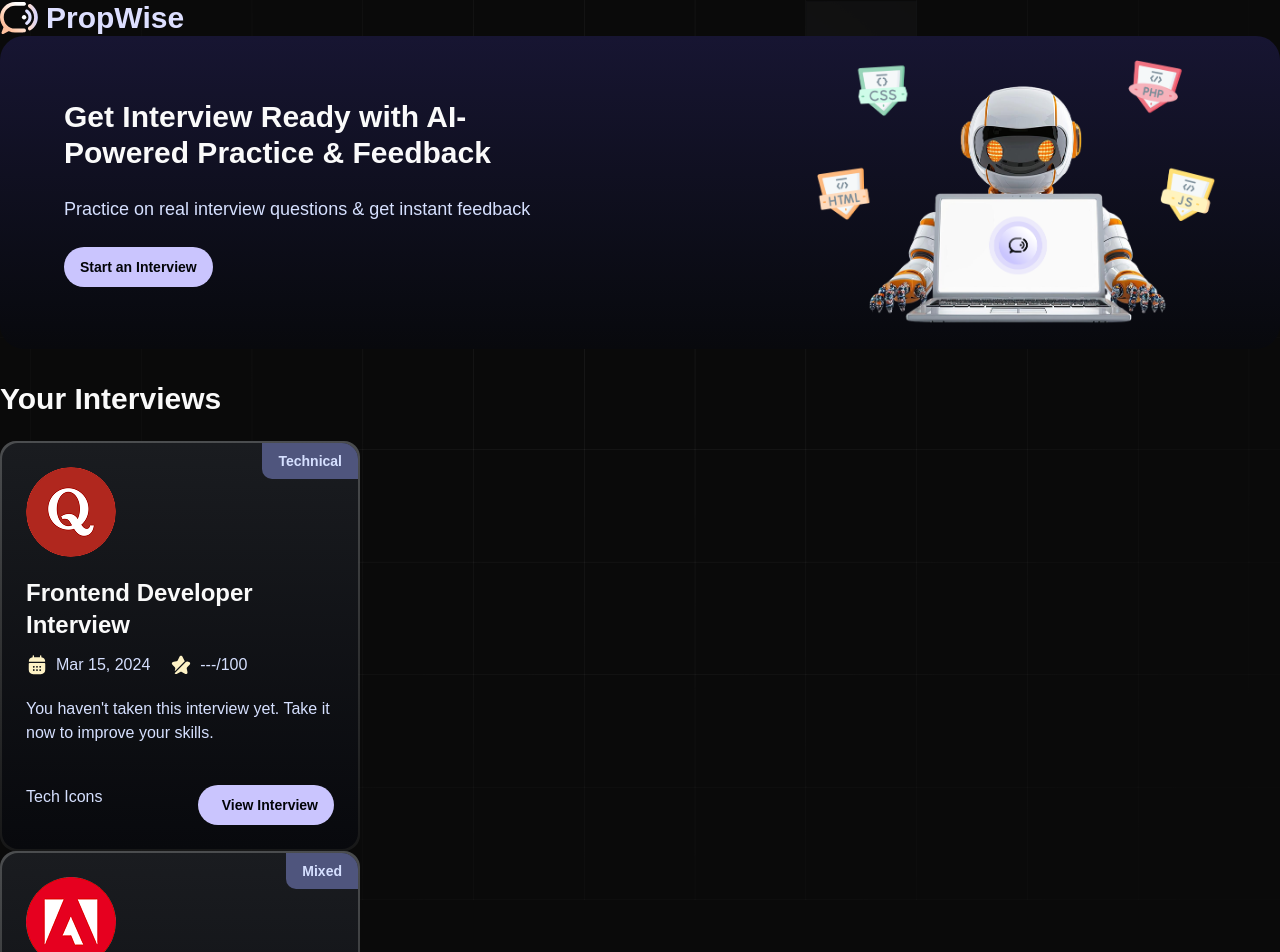
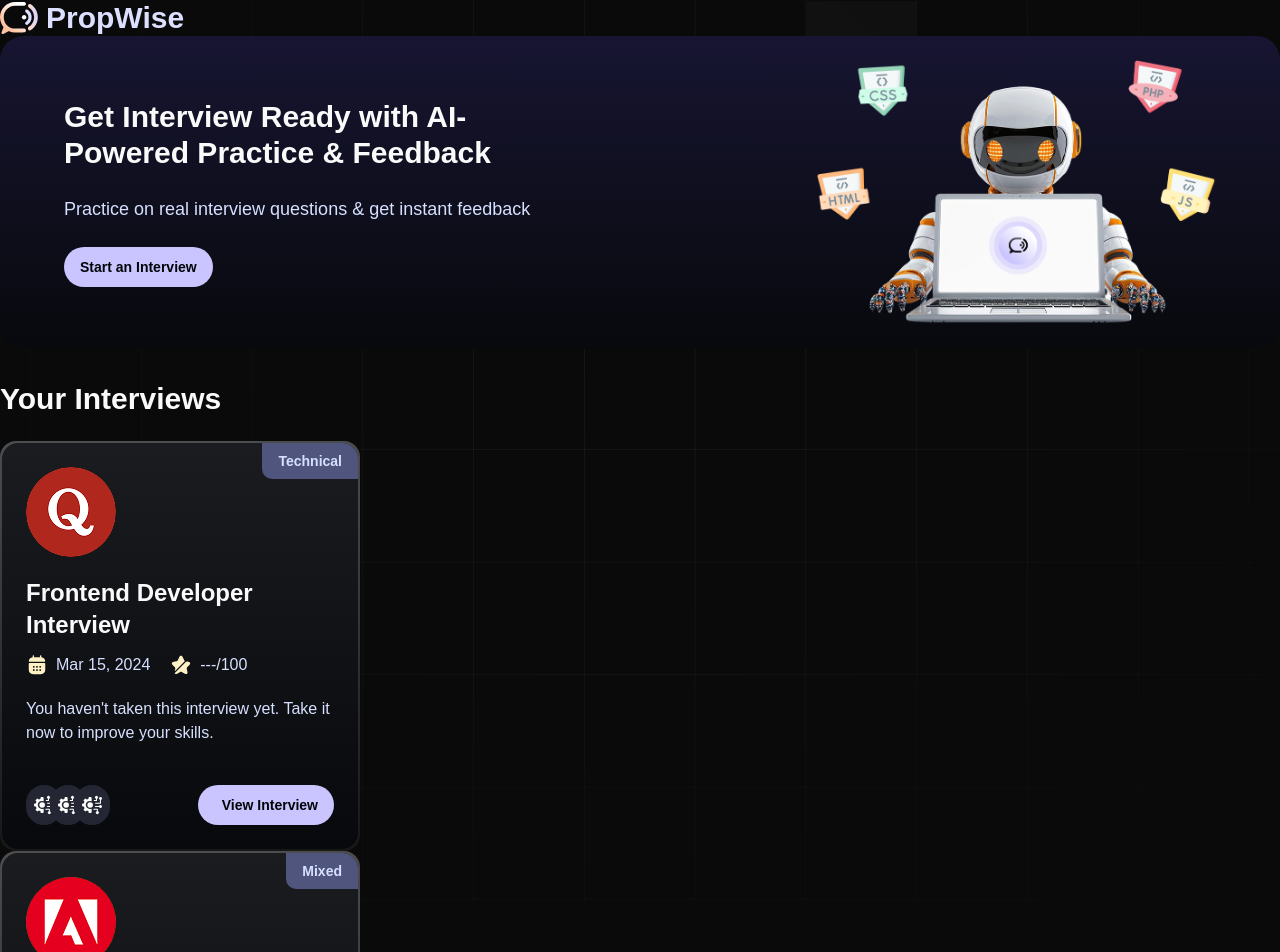
Before and after one commit to lorraineC26/ai-mock-interview-platform, a Next.js app: page / in a window 1280 px wide. Shown: the top 952 px of the page. Built offline with nearby package versions, Linux system fonts and the light colour scheme; a web font is replaced by a local one.

Commit message:
created DisplayIcon compo for interview card

```diff
--- /dev/null
+++ b/app/components/DisplayTechIcons.tsx
@@ -0,0 +1,29 @@
+import { cn, getTechLogos } from "@/lib/utils";
+import Image from "next/image";
+
+const DisplayTechIcons = async ({ techStack }: TechIconProps) => {
+  const techIcons = await getTechLogos(techStack);
+
+  return (
+    <div className="flex flex-row">
+      {techIcons.slice(0, 3).map(({ tech, url }, index) => (
+        <div
+          key={tech}
+          className={cn("relative group bg-dark-300 rounded-full p-2 flex-center", index >= 1 && '-ml-3')}
+        >
+          <span className="tech-tooltip">{tech}</span>
+
+          <Image
+            src={url}
+            alt={tech}
+            width={100}
+            height={100}
+            className="size-5"
+          />
+        </div>
+      ))}
+    </div>
+  );
+};
+
+export default DisplayTechIcons;
--- a/app/components/InterviewCard.tsx
+++ b/app/components/InterviewCard.tsx
@@ -3,6 +3,7 @@
 import dayjs from "dayjs";
 import Image from "next/image";
 import Link from "next/link";
+import DisplayTechIcons from "./DisplayTechIcons";
 
 const InterviewCard = ({interviewId, userId, role, type, techstack, createdAt}: InterviewCardProps) => {
   const feedback = null as Feedback | null;
@@ -49,7 +50,7 @@
         </div>
 
         <div className="flex flex-row justify-between">
-            <p>Tech Icons</p>
+            <DisplayTechIcons techStack={techstack} />
 
             <Button className="btn-primary">
               <Link href={feedback ? `/interview/${interviewId}/feedback` : `/interview/${interviewId}`} />
```
